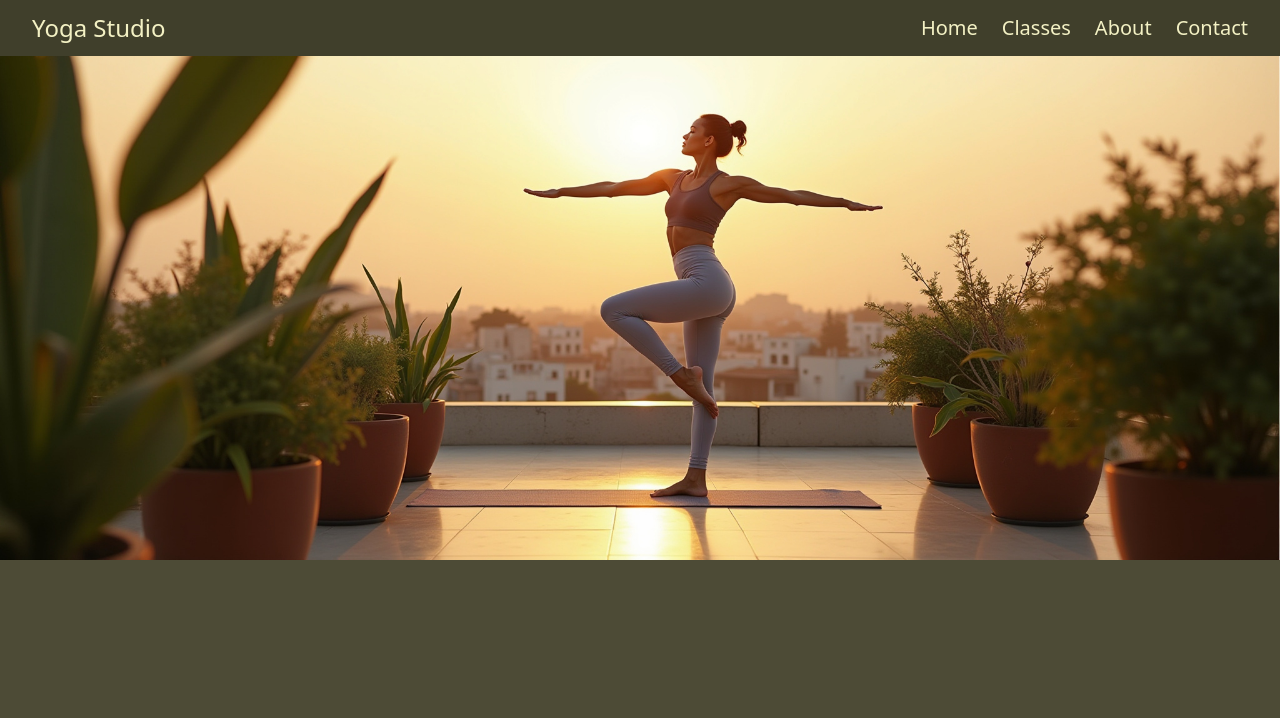
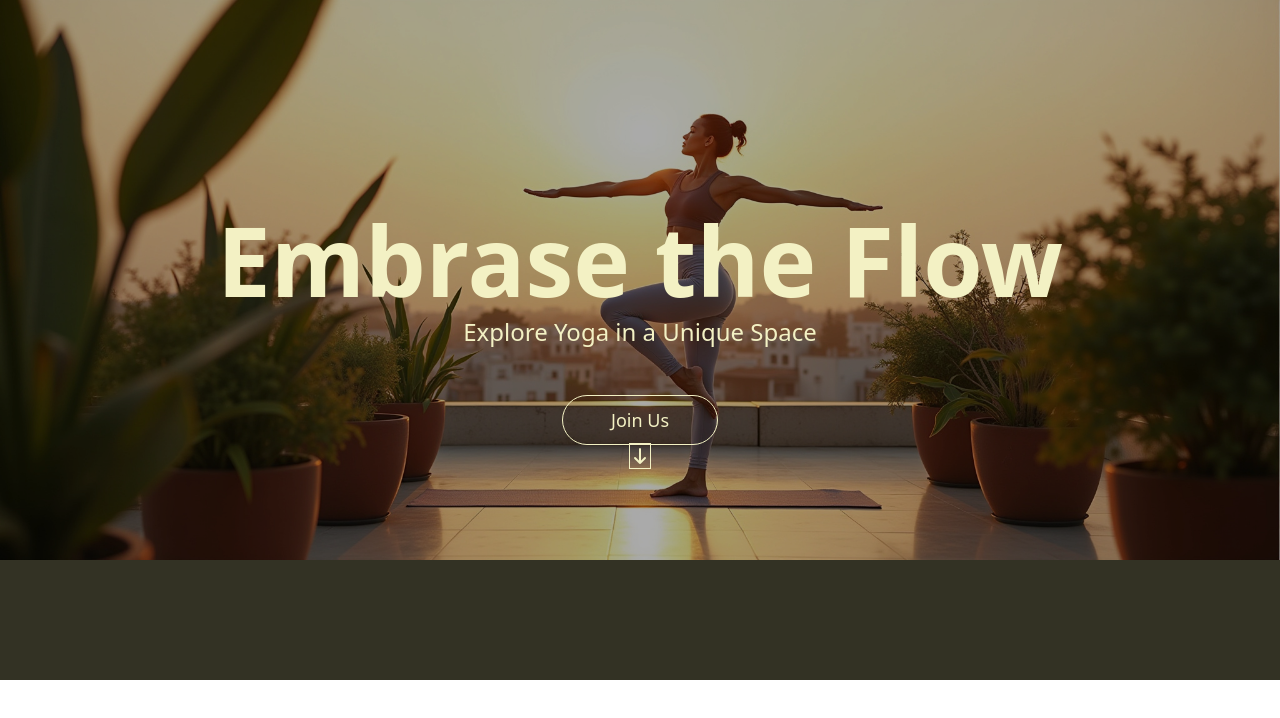
Before and after one commit to DeveloperDinesh24/yoga-studio-website, a React (Vite) app: page / in a window 1280 px wide. Shown: the top 718 px of the page. Built offline with nearby package versions, Linux system fonts and the light colour scheme.

Commit message:
docs: add fontawesome link in index.html

```diff
--- a/index.html
+++ b/index.html
@@ -5,6 +5,8 @@
     <link rel="icon" type="image/svg+xml" href="/vite.svg" />
     <meta name="viewport" content="width=device-width, initial-scale=1.0" />
     <title>yoga-studio-website</title>
+
+    <link rel="stylesheet" href="https://cdnjs.cloudflare.com/ajax/libs/font-awesome/7.0.1/css/all.min.css" integrity="sha512-2SwdPD6INVrV/lHTZbO2nodKhrnDdJK9/kg2XD1r9uGqPo1cUbujc+IYdlYdEErWNu69gVcYgdxlmVmzTWnetw==" crossorigin="anonymous" referrerpolicy="no-referrer" />
   </head>
   <body>
     <div id="root"></div>
--- a/src/components/HeroSection.tsx
+++ b/src/components/HeroSection.tsx
@@ -2,7 +2,20 @@ export default function HeroSection() {
   return (
     <section
       id='hero'
-      className='w-full min-h-dvh bg-[url(../assets/hero-section-background.jpg)] bg-contain bg-no-repeat'
-    ></section>
+      className='w-full h-[85dvh] bg-[url(../assets/hero-section-background.jpg)] bg-contain bg-no-repeat text-[#F3F1C4] relative'
+    >
+      <div className='w-full h-full bg-[#00000055] flex flex-col items-center justify-center'>
+        <h1 className='text-8xl font-semibold text-center mb-2'>
+          Embrase the Flow
+        </h1>
+        <p className='text-2xl mb-12'>Explore Yoga in a Unique Space</p>
+        <button className='w-fit h-12 text-lg px-12 rounded-4xl outline outline-[#F3F1C4] cursor-pointer hover:bg-[#F3F1C444] '>
+          Join Us
+        </button>
+        <div className="w-5 rounded-6xl outline">
+          <i class="fa-solid fa-arrow-down"></i>
+        </div>
+      </div>
+    </section>
   )
 }
```
